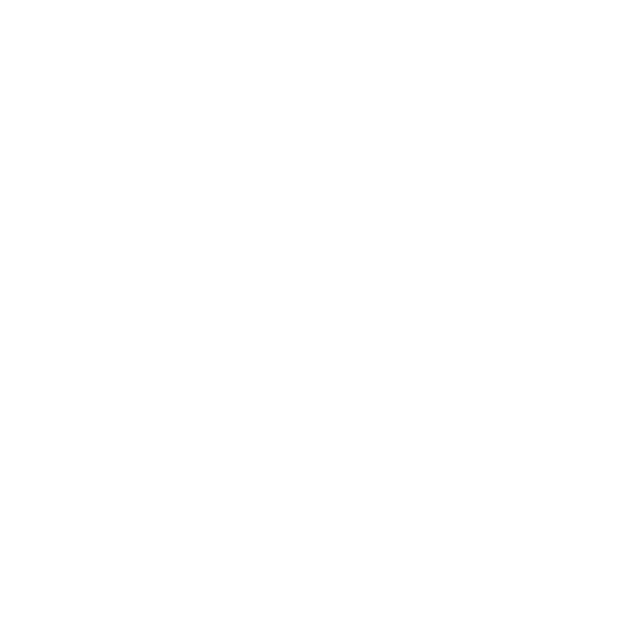
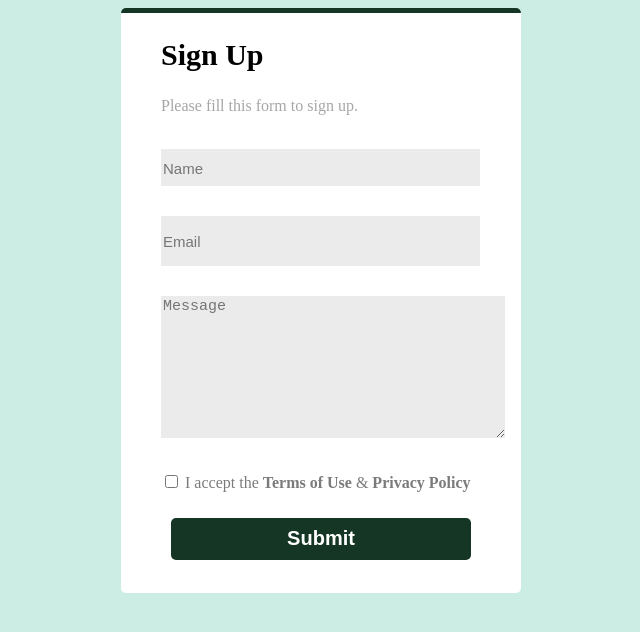
Before and after one commit to Jekostud/study, a plain HTML site: page index.html in a window 1280 px wide. Shown: the whole page, without its empty margins (319-959 px from the left). Drawn offline with Linux system fonts and the light colour scheme.

Commit message:
feat sign up done

```diff
--- a/index.html
+++ b/index.html
@@ -1,5 +1,6 @@
 <!DOCTYPE html>
 <html lang="en">
+
 <head>
     <meta charset="UTF-8">
     <meta http-equiv="X-UA-Compatible" content="IE=edge">
@@ -7,7 +8,31 @@
     <link rel="stylesheet" href="style.css">
     <title>Lesson10</title>
 </head>
+
 <body>
+    <div class="wrapper">
+        <section class="main">
+            <h1 class="signUp">Sign Up</h1>
+            <p class="please">Please fill this form to sign up.</p>
+            <form name="form">
+                <br>
+                <input type="text" name="name" placeholder="Name" class="inputName">
+                <br>
+                <input type="email" placeholder="Email" class="inputEmail">
+                <br>
+                <textarea rows="6" cols="27" name="text" class="inputText" placeholder="Message"></textarea>
+                <br>
+                <input type="checkbox" name="rules" id="accept" value="rules" class="inputText">
+                <label for="accept"> I accept the <strong>Terms of Use</strong> & <strong>Privacy
+                        Policy</strong></label>
+                <div class="button">
+                    <input type="submit" value="Submit" class="btn">
+                </div>
+
+            </form>
+        </section>
+    </div>
 
 </body>
+
 </html>
--- a/style.css
+++ b/style.css
@@ -0,0 +1,72 @@
+body {
+    background-color: #CCEDE4;
+}
+.wrapper {
+    width: 400px;
+    height: 580px;
+    border-radius: 5px;
+    margin: 0 auto;
+    background-color: #fff;
+    border-width: 5px;
+    border-style: solid none none;
+    border-color: #153624;
+}
+.main {
+    width: 320px;
+    height: 540px;
+    margin: 0 auto;
+}
+.signUp {
+    font-size: 30px;
+}
+.please {
+    color: #A7A6A7;
+}
+.inputName {
+    border: none;
+    background-color:#EBEBEB;
+    height: 35px;
+    width: 315px;
+    margin-bottom: 30px;
+    font-size: 20px;
+}
+.inputEmail {
+    border: none;
+    background-color:#EBEBEB;
+    height: 48px;
+    width: 315px;
+    margin-bottom: 30px;
+    font-size: 20px;
+}
+::placeholder {
+
+    font-size: 15px;
+}
+
+.inputText {
+    border: none;
+    background-color:#EBEBEB;
+    margin-bottom: 30px;
+    font-size: 20px;
+}
+form {
+    color: #7B7B7B;
+}
+.btn {
+    width: 300px;
+    height: 42px;
+    font-size: 20px;
+    font-weight: 700;
+    background-color:#153624;
+    color: rgb(255, 255, 255);
+    border: none;
+    border-radius: 5px;
+    cursor: pointer;
+    transition: all 0.4s;
+}
+.button {
+    text-align: center;
+}
+:hover.btn {
+    background-color: rgb(68, 182, 77)
+}
```
Also changed, not shown: 1 other file.
